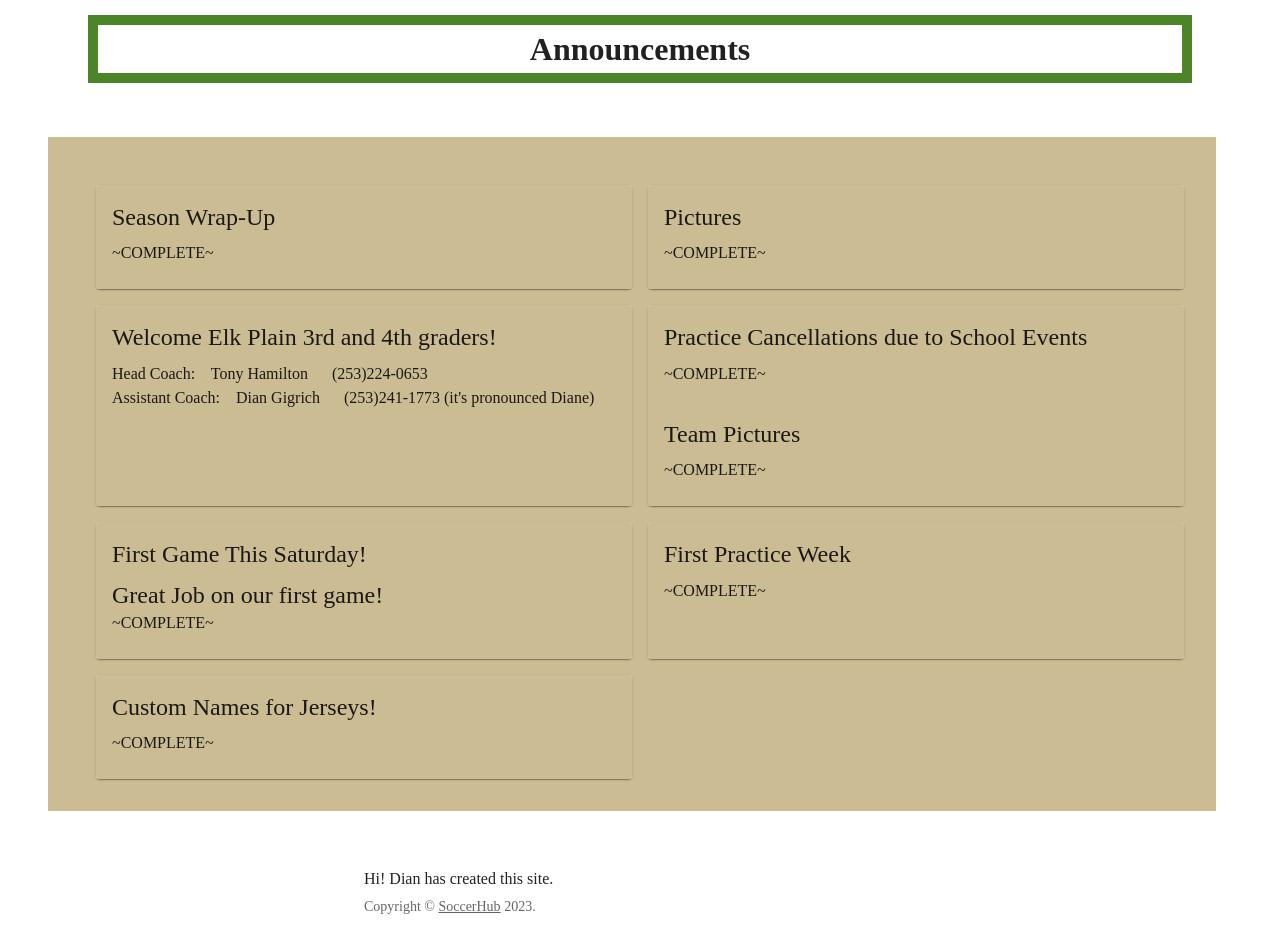
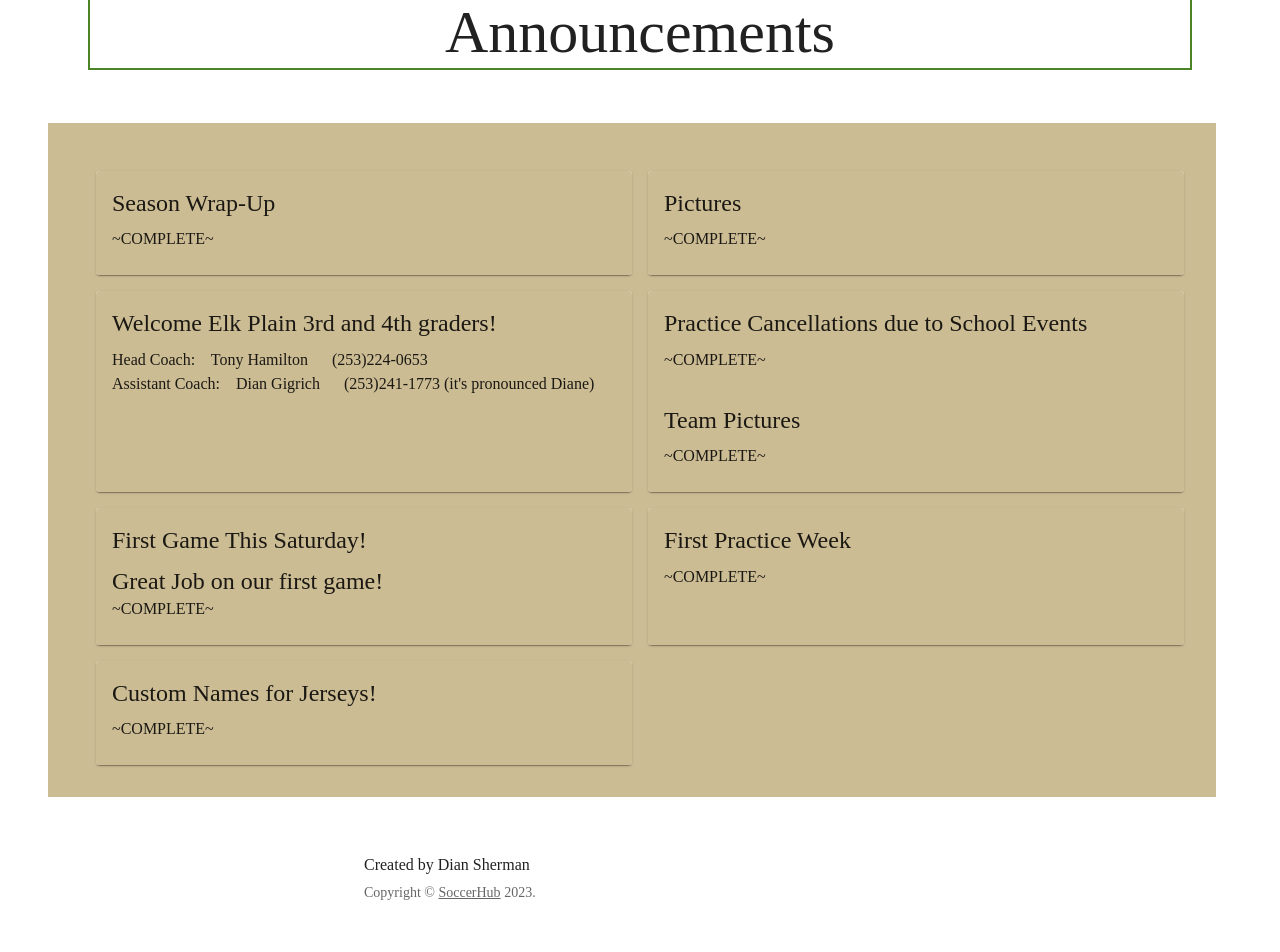
Before and after one commit to DianGigrich/SoccerHub, a React (Create React App) app: page / in a window 1280 px wide. Shown: the part 258-1210 px from the top of the page. Built offline with nearby package versions, Linux system fonts and the light colour scheme.

Commit message:
fixed typography

```diff
--- a/src/components/Footer.js
+++ b/src/components/Footer.js
@@ -36,7 +36,7 @@ export default function StickyFooter({props}) {
       >
         <Container maxWidth="sm">
           <Typography variant="body1" gutterBottom>
-            Hi! Dian has created this site.
+            Created by Dian Sherman
           </Typography>
           <Copyright />
         </Container>
--- a/src/components/pages/Count.js
+++ b/src/components/pages/Count.js
@@ -62,6 +62,7 @@ export default function Count(props) {
     >
       <Container>
         <Typography
+          sx={{ border: 2, borderColor: 'primary.main'}}
           component="h1"
           variant="h2"
           align="center"
--- a/src/components/pages/Games.js
+++ b/src/components/pages/Games.js
@@ -27,6 +27,7 @@ export default function Games(props) {
     }}
     >
       <Typography
+      sx={{ border: 2, borderColor: 'primary.main'}}
         component="h1"
         variant="h2"
         align="center"
--- a/src/components/pages/Home.js
+++ b/src/components/pages/Home.js
@@ -10,8 +10,8 @@ export default function Home(props) {
                 pb: 6,
             }}>
 
-                <Box
-                sx={{ border: 10, borderColor: 'primary.main'}}
+                <Typography
+                    sx={{ border: 2, borderColor: 'primary.main'}}
                     component="h1"
                     variant="h2"
                     align="center"
@@ -19,7 +19,7 @@ export default function Home(props) {
                     gutterBottom
                 >
                     Announcements
-                </Box>
+                </Typography>
             </Container>
             <Grid container spacing={2} sx={{ p: 4, bgcolor: "#ccbc94" }}>
 
--- a/src/components/pages/Resources.js
+++ b/src/components/pages/Resources.js
@@ -12,6 +12,7 @@ export default function Resources(props) {
         }}
         >
             <Typography
+                sx={{ border: 2, borderColor: 'primary.main'}}
                 component="h1"
                 variant="h2"
                 align="center"
```
